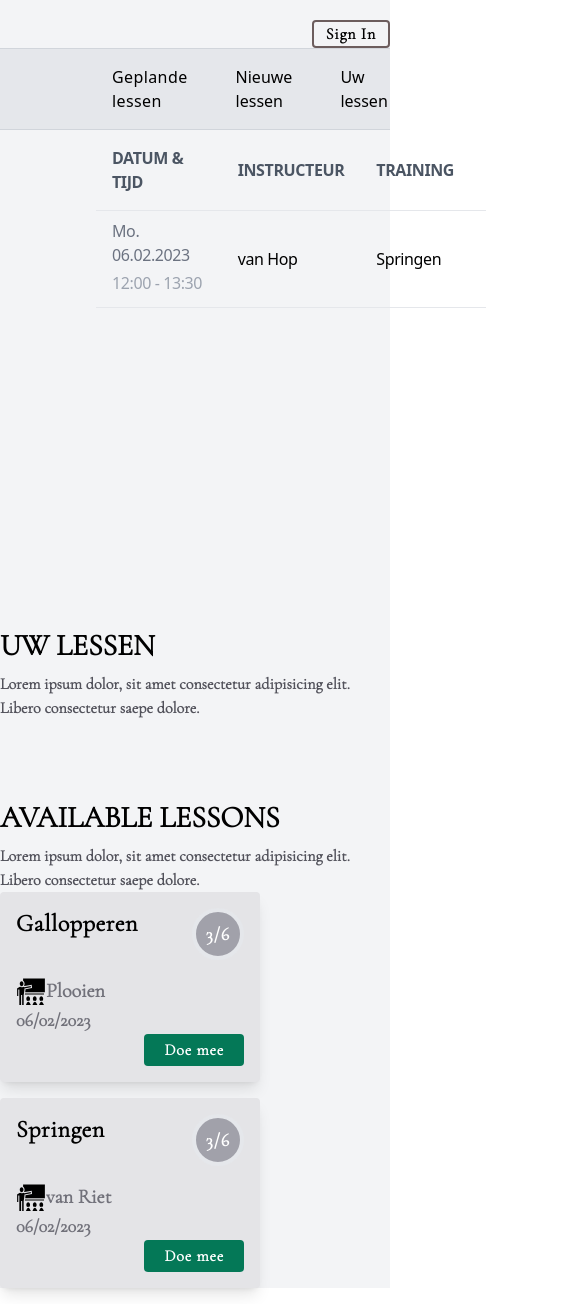
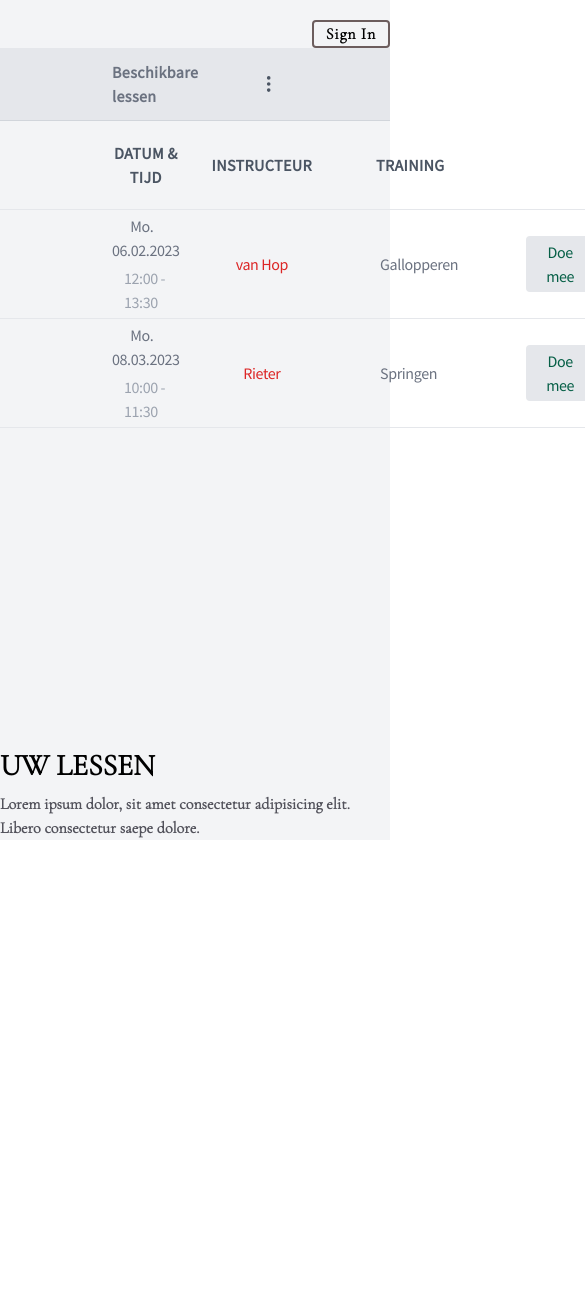
Before and after one commit to SillyyB/Edele-Ros, a React (Create React App) app in the folder manege-edele-ros/: page /calendar in a window 390 px wide. Shown: the top 1304 px of the page, 585 px wide, since content can reach past the window. After the commit the page ends 920 px from the top, so only its background shows below. Built offline with nearby package versions, Linux system fonts and the light colour scheme.

Commit message:
General clean-up & styling a dynamic "classes""

```diff
--- a/manege-edele-ros/public/index.html
+++ b/manege-edele-ros/public/index.html
@@ -34,6 +34,10 @@
       href="https://fonts.googleapis.com/css2?family=Cormorant+Garamond:wght@300&display=swap"
       rel="stylesheet"
     />
+    <link
+      href="https://fonts.googleapis.com/css2?family=Source+Sans+Pro&display=swap"
+      rel="stylesheet"
+    />
     <title>React App</title>
   </head>
   <body>
--- a/manege-edele-ros/src/components/LoggedIn/Calendar.jsx
+++ b/manege-edele-ros/src/components/LoggedIn/Calendar.jsx
@@ -13,8 +13,18 @@ const Calendar = () => {
 
   // state with array of objects
   const [availableLessons, setAvailableLessons] = useState([
-    { name: "Gallopperen", date: "06/02/2023", teacher: "Plooien" },
-    { name: "Springen", date: "06/02/2023", teacher: "van Riet" },
+    {
+      name: "Gallopperen",
+      date: "06.02.2023",
+      time: "12:00 - 13:30",
+      teacher: "van Hop",
+    },
+    {
+      name: "Springen",
+      date: "08.03.2023",
+      time: "10:00 - 11:30",
+      teacher: "Rieter",
+    },
   ]);
 
   // handle button click functions
@@ -33,31 +43,53 @@ const Calendar = () => {
     <div className="">
       <CalendarNav />
 
-      <div className="">
-        <table className="w-full table-auto font-sans font-normal ml-24">
+      <div>
+        <table className="w-full table-auto font-sourceSansPro font-normal">
           <thead className="">
-            <tr className="text-md border-b  uppercase  tracking-tight text-gray-600">
-              <th className="w-1/3 p-4" align="start">
+            <tr className="text-md border-b  uppercase  tracking-wide text-gray-600">
+              <th className="w-1/6 px-4 py-5 pl-28" align="center">
                 Datum & tijd
               </th>
-              <th className="w-1/3 p-4" align="start">
+              <th className="w-1/6 p-4 font-sourceSansPro" align="center">
                 Instructeur
               </th>
-              <th className="w-1/3 p-4" align="start">
+              <th className="p-4 pl-12" align="start">
                 Training
               </th>
             </tr>
           </thead>
-          <tbody className="border-b">
-            <tr className="font-medium tracking-tight">
-              <td className="flex flex-col py-2 px-4">
-                <p className="pb-1 text-gray-500">Mo. 06.02.2023</p>
-                <p className="pb-1 text-gray-400">12:00 - 13:30</p>
-              </td>
-              <td className="py-2 px-4">van Hop</td>
-              <td className="py-2 px-4">Springen</td>
-            </tr>
-          </tbody>
+          {availableLessons.map((lesson, index) => (
+            <tbody className="border-b">
+              <tr className="font-medium tracking-tight">
+                <td className="flex flex-col py-1 px-4 pl-28" align="center">
+                  <p className="pb-1 text-gray-500" >
+                    <span className="pr-2">Mo.</span> {lesson.date}
+                  </p>
+                  <p className="text-gray-400 pl-3" align="start">{lesson.time}</p>
+                </td>
+                <td className="py-2 px-4 text-red-600" align="center">
+                  {lesson.teacher}
+                </td>
+                <td className="py-2 px-4 pl-[52px] text-gray-500">
+                  {lesson.name}
+                </td>
+                <td className="py-2 px-4 pl-[52px] text-gray-500">
+                  {" "}
+                  <button
+                    value={index}
+                    onClick={(e) => handleClick(e.target.value)}
+                    className={
+                      isDisabled
+                        ? "rounded bg-red-800 py-1 px-5 font-light text-white"
+                        : "rounded bg-gray-200 py-1 px-5 font-light text-emerald-800"
+                    }
+                  >
+                    Doe mee
+                  </button>
+                </td>
+              </tr>
+            </tbody>
+          ))}
         </table>
       </div>
 
@@ -104,52 +136,6 @@ const Calendar = () => {
           </ul>
         </div>
 
-        <div className="">
-          <h2 className="mb-2 text-3xl uppercase">Available lessons</h2>
-          <p className="text-zinc-600">
-            Lorem ipsum dolor, sit amet consectetur adipisicing elit. Libero
-            consectetur saepe dolore.
-          </p>
-        </div>
-        {/* map available lessons */}
-        <ul className="w-2/3">
-          {availableLessons.map((lesson, index) => (
-            <div
-              key={index}
-              className="mb-4 flex flex-col rounded bg-zinc-200 p-4 shadow-lg "
-            >
-              <div className="flex justify-between pb-4">
-                <h1 className="text-2xl tracking-wide">{lesson.name}</h1>
-                <p className="rounded-full border-4 bg-zinc-400  px-2.5 py-2 text-lg tracking-wider text-white">
-                  3/6
-                </p>
-              </div>
-              <div className="flex flex-col">
-                <div className="flex items-center">
-                  <p>
-                    <GiTeacher className="text-3xl" />
-                  </p>
-                  <p className="text-xl text-zinc-500">{lesson.teacher}</p>
-                </div>
-                <p className="text-lg text-zinc-500">{lesson.date}</p>
-              </div>
-              <div className="flex justify-end">
-                <button
-                  value={index}
-                  onClick={(e) => handleClick(e.target.value)}
-                  className={
-                    isDisabled
-                      ? "rounded bg-emerald-900 px-5 py-1 tracking-wider text-gray-500"
-                      : "rounded bg-emerald-700 px-5 py-1 tracking-wider text-white"
-                  }
-                >
-                  {isDisabled ? "Ik doe niet mee" : "Doe mee"}
-                </button>
-              </div>
-            </div>
-          ))}
-        </ul>
-
         {/* create lesson */}
         {/* <div>
           <p>LessonTitle</p>
--- a/manege-edele-ros/src/components/LoggedIn/CalendarNav.jsx
+++ b/manege-edele-ros/src/components/LoggedIn/CalendarNav.jsx
@@ -1,17 +1,13 @@
 import React from "react";
+import {BsThreeDotsVertical} from "react-icons/bs"
 
 const CalendarNav = () => {
   return (
-    <div className="border-b-[1.5px] border-t-[1.5px] border-gray-300 bg-gray-200 px-28 font-sans font-medium">
-      <ul className="flex items-center space-x-12">
-        <li className=" py-4">
-          <p className="tracking-wide">Geplande lessen</p>
-        </li>
-        <li>
-          <p>Nieuwe lessen</p>
-        </li>
-        <li>Uw lessen</li>
-      </ul>
+    <div className="border-b-[1.5px] border-gray-300 bg-gray-200 px-28 font-sourceSansPro font-light text-gray-600 py-3">
+      <div className="flex items-center justify-end space-x-4">
+        <p className="font-bold text-gray-500 tracking-wide">Beschikbare lessen</p>
+        <BsThreeDotsVertical className="text-xl"/>
+      </div>
     </div>
   );
 };
--- a/manege-edele-ros/src/components/LoggedIn/Header.jsx
+++ b/manege-edele-ros/src/components/LoggedIn/Header.jsx
@@ -12,14 +12,11 @@ import CalendarNav from "./CalendarNav";
 
 const Header = () => {
   const { user, isAuthenticated } = useAuth0();
-  const [open, setOpen] = useState(false);
-  const handleOpen = () => {
-    setOpen(!open);
-  };
+
 
   return (
     isAuthenticated && (
-      <main className="flex py-6 lg:px-28 bg-gray-100">
+      <main className="flex bg-gray-100 py-6 lg:px-28">
         <div className="flex grow items-center justify-between ">
           <Link to="home">
             <Logo />
@@ -28,35 +25,6 @@ const Header = () => {
         </div>
 
 
-
-        <div onClick={handleOpen} className="relative cursor-pointer">
-          <div className="flex justify-between">
-            <div className="absolute -top-4">
-              <div className="flex items-center rounded bg-sec_backgr">
-                <p className="pl-3 tracking-wide">{user.given_name}</p>
-                <img
-                  alt="profile_picture"
-                  src={user.picture}
-                  className="h-10 w-10 rounded-full "
-                />
-                <AiFillCaretDown className="ml-4" />
-              </div>
-              <div className="rounded bg-sec_backgr">
-                {open ? (
-                  <ul>
-                    <li>
-                      <Link to="profile">Profile</Link>
-                    </li>
-                    <li>
-                      <LogoutButton />
-                      <LoginButton />
-                    </li>
-                  </ul>
-                ) : null}
-              </div>
-            </div>
-          </div>
-        </div>
       </main>
     )
   );
--- a/manege-edele-ros/src/components/LoggedIn/Navigation.jsx
+++ b/manege-edele-ros/src/components/LoggedIn/Navigation.jsx
@@ -1,16 +1,19 @@
 import React from "react";
 import { Link } from "react-router-dom";
+import ProfileButton from "./ProfileButton";
 
 const Navigation = () => {
   return (
-    <ul className="flex justify-center space-x-20 font-semibold text-xl">
+    <ul className="font-sourceSansPro mr-20 flex justify-center space-x-20 text-lg font-light">
       <li>
         <Link to="home">Home</Link>
       </li>
       <li>
         <Link to="calendar">Calendar</Link>
       </li>
-      <li>test</li>
+      <li>
+        <ProfileButton />
+      </li>
     </ul>
   );
 };
--- /dev/null
+++ b/manege-edele-ros/src/components/LoggedIn/ProfileButton.jsx
@@ -0,0 +1,46 @@
+import { useAuth0 } from "@auth0/auth0-react";
+import React, { useState } from "react";
+import { AiFillCaretDown } from "react-icons/ai";
+import { Link } from "react-router-dom";
+import LoginButton from "../LoginButton";
+import LogoutButton from "../logoutButton";
+
+const ProfileButton = () => {
+  const { user, isAuthenticated } = useAuth0();
+  const [open, setOpen] = useState(false);
+  const handleOpen = () => {
+    setOpen(!open);
+  };
+  return (
+    <div onClick={handleOpen} className="relative cursor-pointer ">
+      <div className="flex justify-between">
+        <div className="absolute -top-1 pr-6">
+          <div className="flex items-center rounded-full bg-gray-200 pr-6 py-[1.5px]">
+            <img
+              alt="profile_picture"
+              src={user.picture}
+              className="h-8 w-8 rounded-full "
+            />
+            <p className="pl-4 tracking-wide">{user.given_name}</p>
+            <AiFillCaretDown className="ml-4" />
+          </div>
+          <div className="rounded">
+            {open ? (
+              <ul>
+                <li>
+                  <Link to="profile">Profile</Link>
+                </li>
+                <li>
+                  <LogoutButton />
+                  <LoginButton />
+                </li>
+              </ul>
+            ) : null}
+          </div>
+        </div>
+      </div>
+    </div>
+  );
+};
+
+export default ProfileButton;
--- a/manege-edele-ros/tailwind.config.js
+++ b/manege-edele-ros/tailwind.config.js
@@ -5,6 +5,7 @@ module.exports = {
     extend: {
       fontFamily: {
         cormorant: ["Cormorant Garamond"],
+        sourceSansPro: ["Source Sans Pro"],
       },
       colors: {
         primary: "#6C5D5D",
```
